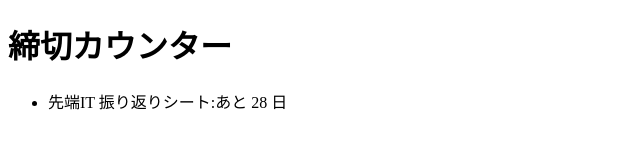
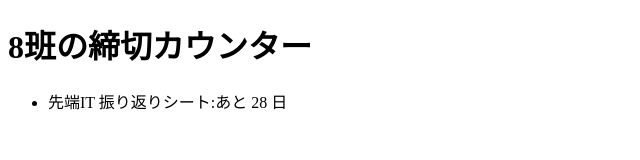
Before and after one commit to neec-sentan-it-2026/team08-deadline, a website: page public/index.html in a window 1280 px wide. Shown: the whole page, without its empty margins (0-640 px from the left). Drawn offline with Linux system fonts and the light colour scheme.

Commit message:
タイトルの変更をしました

```diff
--- a/public/index.html
+++ b/public/index.html
@@ -6,7 +6,7 @@
   <title>締切カウンター</title>
 </head>
 <body>
-  <h1>締切カウンター</h1>
+  <h1>8班の締切カウンター</h1>
   <ul id="list"></ul>
   <script type="module">
     import { daysUntil } from './deadline.js';
```
